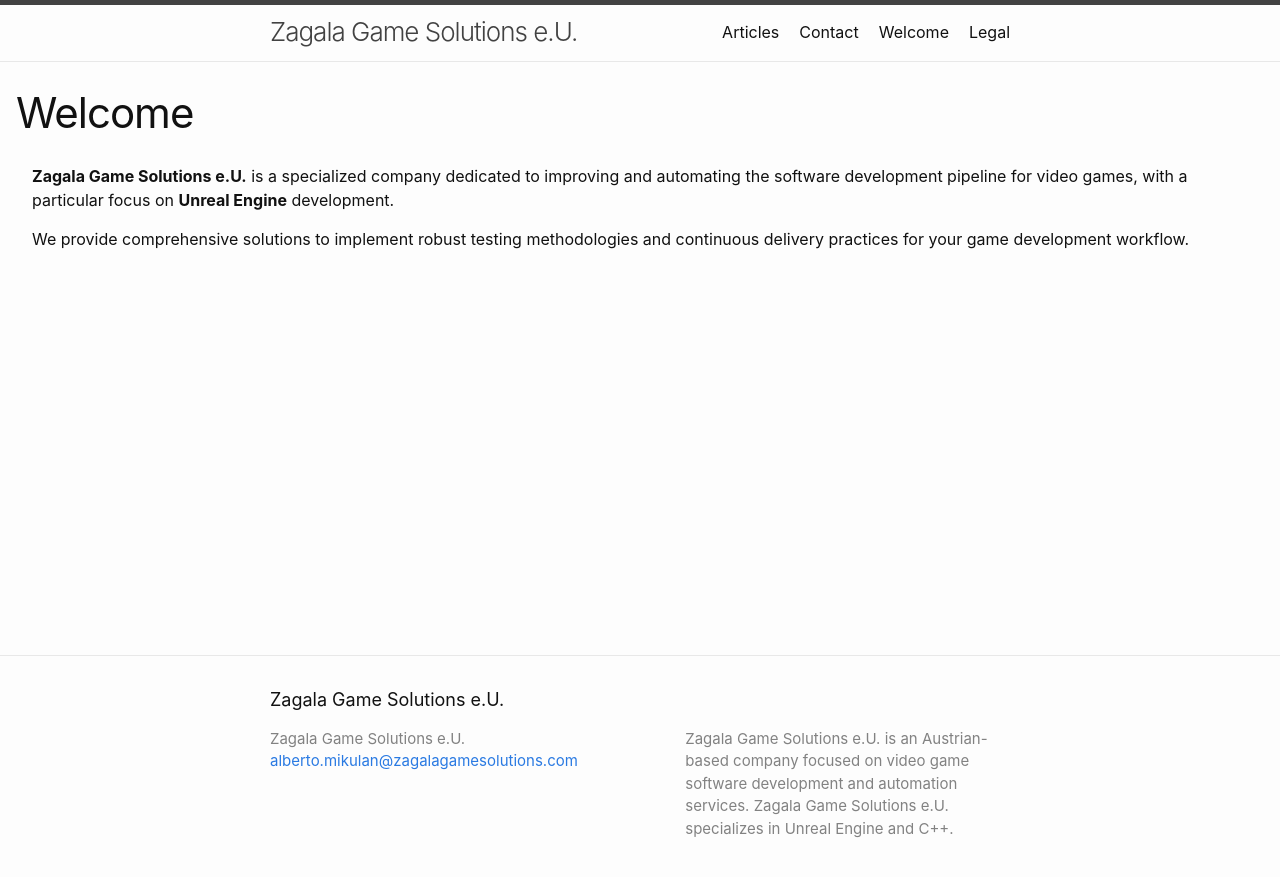
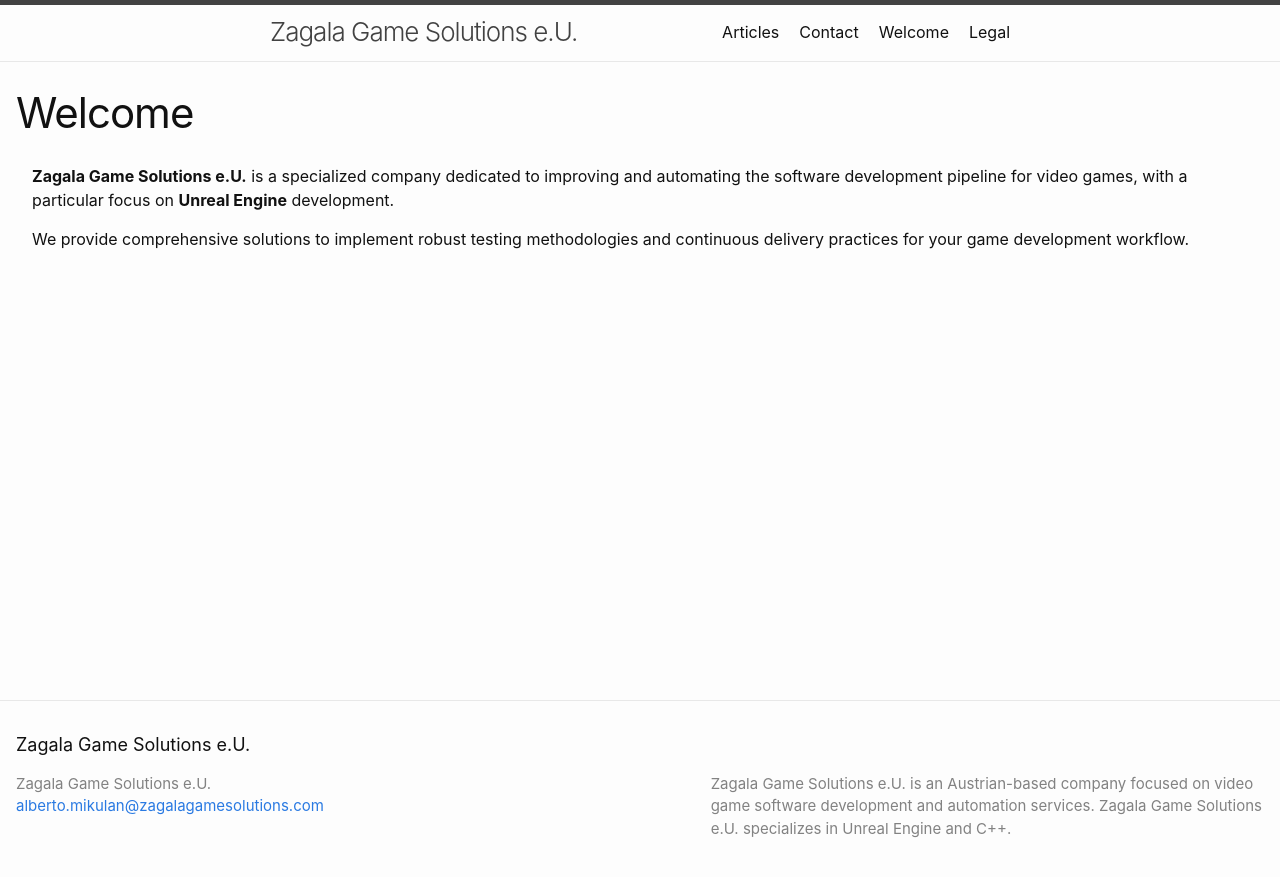
Before and after one commit to zagalagamesolutions/zagalagamesolutions.github.io, a Jekyll site: the page built from index.markdown, in a window 1280 px wide. Shown: the top 877 px of the page. Built offline with Jekyll 4.4.1, drawn with Linux system fonts in a browser that asks for light colours.

Commit message:
Make footer also adapt to mobile/desktop.

```diff
--- a/_includes/footer.html
+++ b/_includes/footer.html
@@ -1,7 +1,7 @@
 <footer class="site-footer h-card">
   <data class="u-url" href="{{ "/" | relative_url }}"></data>
 
-  <div class="wrapper">
+  <div class="wrapper responsive-container">
 
     <h2 class="footer-heading">{{ site.title | escape }}</h2>
 
```
